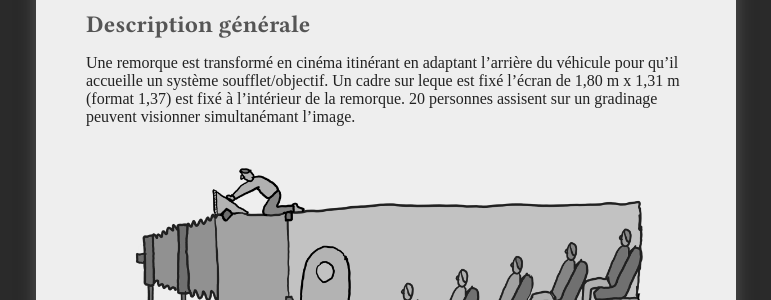
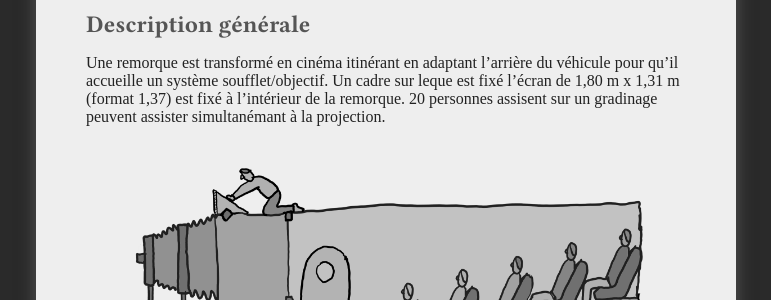
Before and after one commit to virginienokill/camera-obscura, a Jekyll site: the page built from contenu/prototypes/camera05.md, in a window 1280 px wide and 900 px high. Shown: the part 183-483 px from the top of the window, without its empty margins (254-1025 px from the left). Built offline with Jekyll 4.4.1, drawn with Linux system fonts in a browser that asks for light colours; nearby versions of some CDN libraries; some web fonts are replaced; our own code applies the rules of GitHub Pages for plain Markdown files; a script that is not in the unit is left out; the repository's description, which GitHub fills in, is left out.

Commit message:
Update camera05.md

```diff
--- a/contenu/prototypes/camera05.md
+++ b/contenu/prototypes/camera05.md
@@ -1,7 +1,7 @@
 #  Chambre Remorque
 
 ## Description générale
-Une remorque est transformé en cinéma itinérant en adaptant l'arrière du véhicule pour qu'il accueille un système soufflet/objectif. Un cadre sur leque est fixé l'écran de 1,80 m x 1,31 m (format 1,37) est fixé à l'intérieur de la remorque. 20 personnes assisent sur un gradinage peuvent visionner simultanémant l'image.
+Une remorque est transformé en cinéma itinérant en adaptant l'arrière du véhicule pour qu'il accueille un système soufflet/objectif. Un cadre sur leque est fixé l'écran de 1,80 m x 1,31 m (format 1,37) est fixé à l'intérieur de la remorque. 20 personnes assisent sur un gradinage peuvent assister simultanémant à la projection.
 
 
 ![Dessin de la remorque](../dessins/remorque.png)
```
